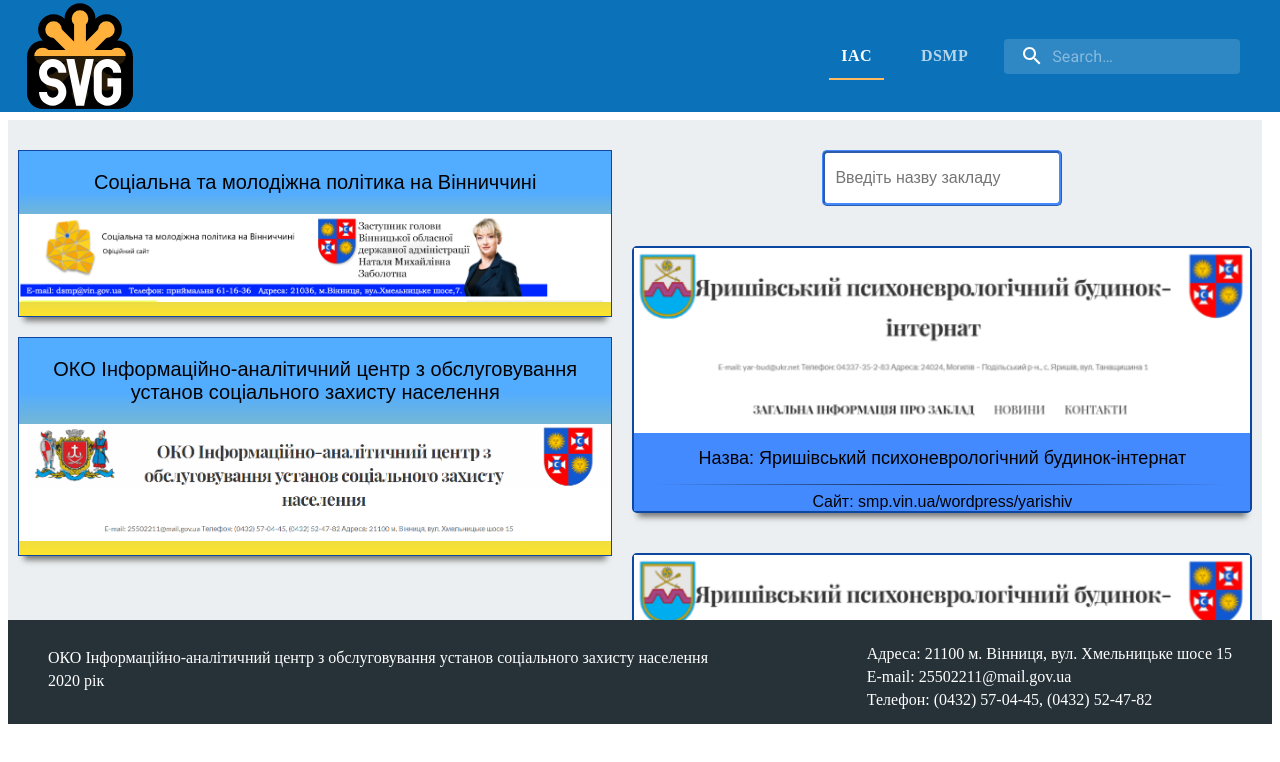
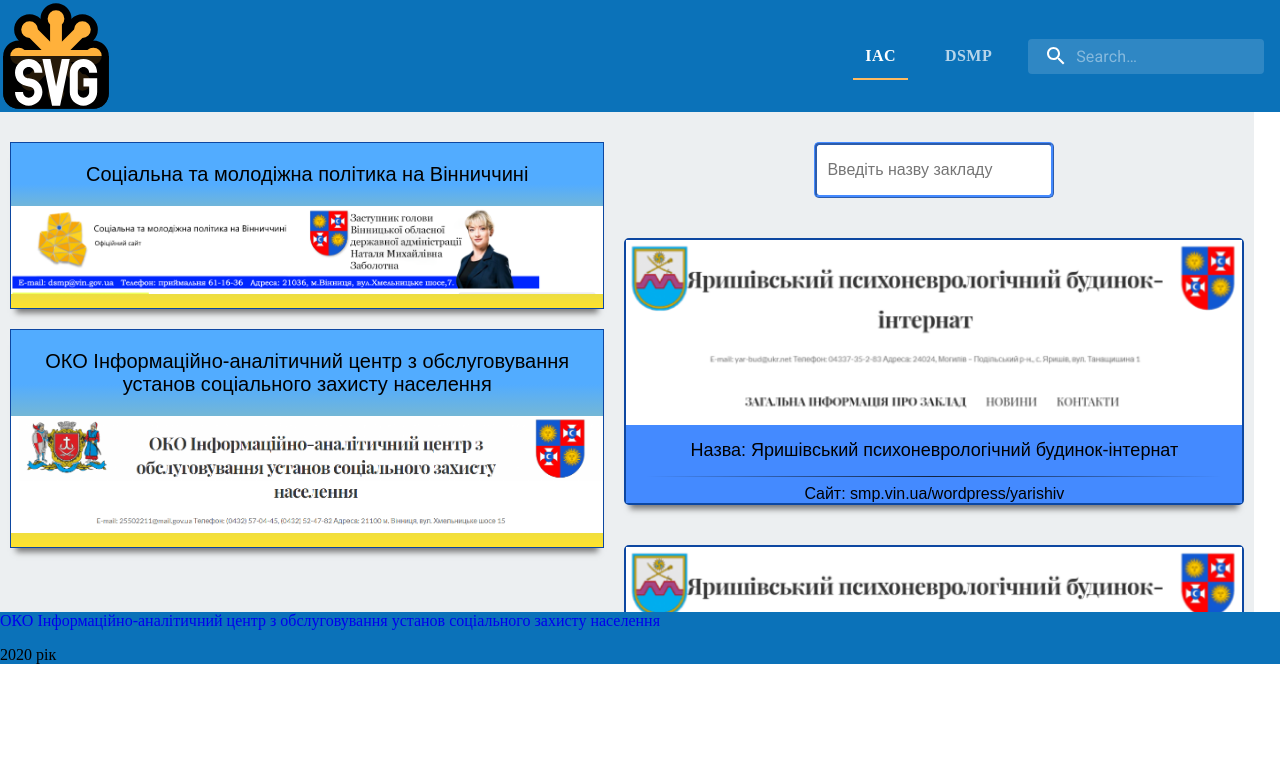
Before and after one commit to SergiiKov/main-page-iac, a React (Create React App) app: page / in a window 1280 px wide. Shown: the top 762 px of the page. Built offline with nearby package versions, Linux system fonts and the light colour scheme.

Commit message:
add footer

```diff
--- a/public/index.html
+++ b/public/index.html
@@ -7,7 +7,7 @@
     <link rel="stylesheet" href="https://fonts.googleapis.com/css?family=Roboto:300,400,500,700&display=swap" />
     <link rel="stylesheet" href="https://fonts.googleapis.com/icon?family=Material+Icons" />
   </head>
-  <body>
+  <body style="margin: 0;">
     <noscript>You need to enable JavaScript to run this app.</noscript>
     <div id="root"></div>
   </body>
--- a/src/App/App.jsx
+++ b/src/App/App.jsx
@@ -1,21 +1,20 @@
 import React from 'react';
 import MainPage from '../page/main-page/main-page';
 // import Header from '../components/header/header.component';
-import Footer from '../components/footer/footer.component';
+// import Footer from '../components/footer/footer.component';
 
 import theme from '../components/ui/theme';
 import { ThemeProvider } from '@material-ui/core/styles';
 import Header from '../components/ui/header';
+import Footer from '../components/ui/footer';
 
 const App = () => {
     return(
-        <div>
- <ThemeProvider theme={theme}>
-          <Header />
-          <MainPage />
-          <Footer />
- </ThemeProvider>
-      </div>
+            <ThemeProvider theme={theme}>
+                    <Header />
+                    <MainPage />
+                    <Footer />
+            </ThemeProvider>
         );
     };
 
--- /dev/null
+++ b/src/components/ui/footer.jsx
@@ -0,0 +1,31 @@
+import React from 'react';
+import { makeStyles } from '@material-ui/core/styles';
+import theme from './theme';
+import { useTheme } from '@material-ui/core/styles';
+
+const useStyles = makeStyles(theme=>({
+    footer: {
+        backgroundColor: theme.palette.common.blue,
+        width: '100%'
+    }
+}))
+
+export default function Footer() {
+    const classes = useStyles();
+
+    return(
+        <footer className={classes.footer}>
+              <div>
+                <a href='http://smp.vin.ua/wordpress/'>ОКО Інформаційно-аналітичний центр з обслуговування установ соціального захисту населення</a>
+                <p>2020 рік</p>
+                </div>
+
+                {/* <div className='adres-block'>
+                <p>Адреса: 21100 м. Вінниця, вул. Хмельницьке шосе 15</p>
+                <p>E-mail: 25502211@mail.gov.ua </p>
+                <p>Телефон: (0432) 57-04-45, (0432) 52-47-82</p>
+                </div> */}
+        </footer>
+    )
+
+}
--- a/src/components/ui/header.jsx
+++ b/src/components/ui/header.jsx
@@ -137,6 +137,16 @@ marginLeft: 'auto',
     drawerIcon: {
         height: '50px',
         width: '50px'
+    },
+    drawer: {
+      backgroundColor: "#0B72B9"
+    },
+    drawerItem: {
+      ...theme.typography.tab,
+      color: 'white'
+    },
+    appBar:{
+      zIndex: theme.zIndex.modal + 1
     }
   }))
 
@@ -181,14 +191,16 @@ export default function Header (props) {
                 open={openDrawer}
                 onClose={()=>setOpenDrawer(false)}
                 onOpen={()=>setOpenDrawer(true)}
+                classes={{paper: classes.drawer}}
             >
             <List disablePadding>
+            <div className={classes.ToolbarMargin} />
                 <ListItem divider button onClick={()=>setOpenDrawer(false)} >
-                    <ListItemText href="http://smp.vin.ua/joomla/" target="_blank" rel="noopener noreferrer">
+                    <ListItemText className={classes.drawerItem} href="http://smp.vin.ua/joomla/" target="_blank" rel="noopener noreferrer">
                     IAC
                     </ListItemText>
                     </ListItem>
-                <ListItem divider button href="http://smp.vin.ua/wordpress/" onClick={()=>setOpenDrawer(false)}>DSMP</ListItem>
+                <ListItem className={classes.drawerItem} divider button href="http://smp.vin.ua/wordpress/" onClick={()=>setOpenDrawer(false)}>DSMP</ListItem>
             </List>
             </SwipeableDrawer>
             <IconButton className={classes.drawerIconContainer} onClick={()=>setOpenDrawer(!openDrawer)} disableRipple>
@@ -200,9 +212,8 @@ export default function Header (props) {
     return(
         <React.Fragment>
             <ElevationScroll>
-                <AppBar>
-
-                    <Toolbar>
+                <AppBar position='fixed' className={classes.appBar} >
+                    <Toolbar disableGutters>
                         <Button  className={classes.logoContainer}  disableRipple>
                             <img src={logo} alt='company logo' className={classes.logo} />
                         </Button>
```
